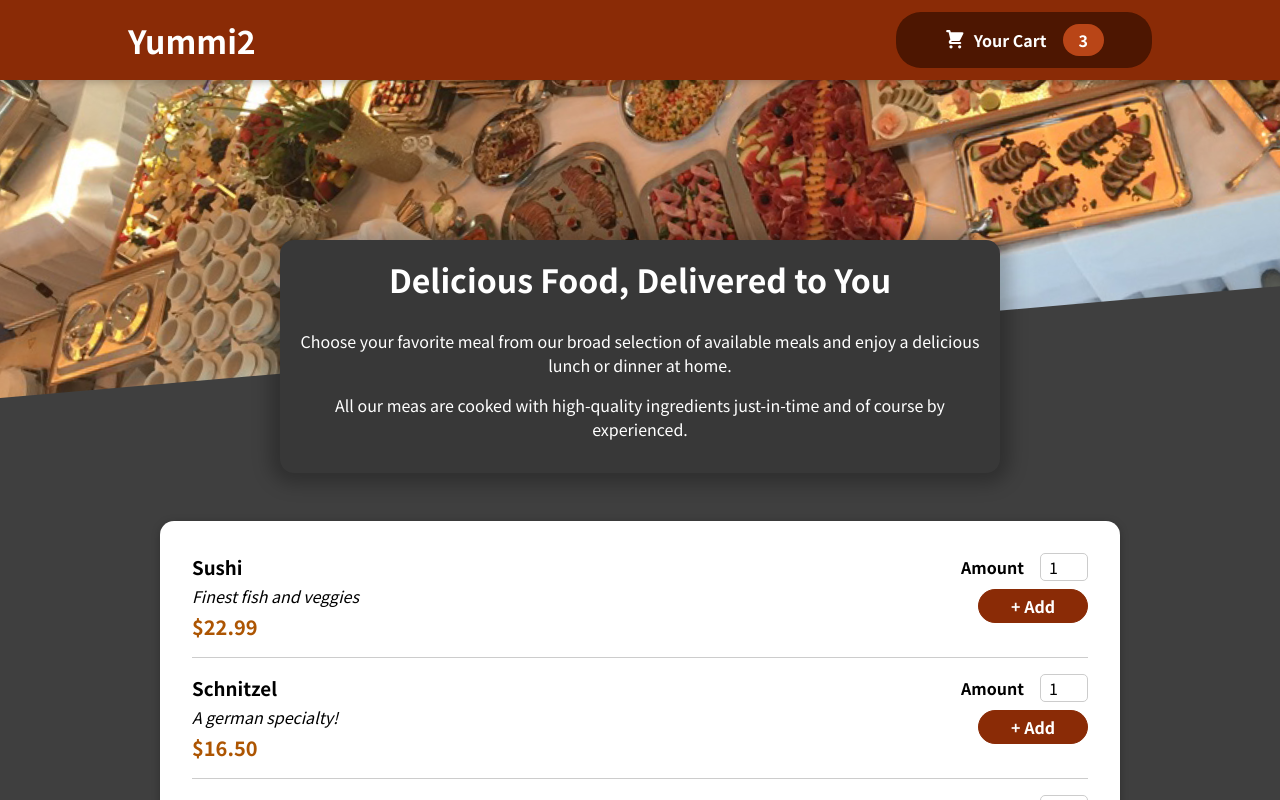
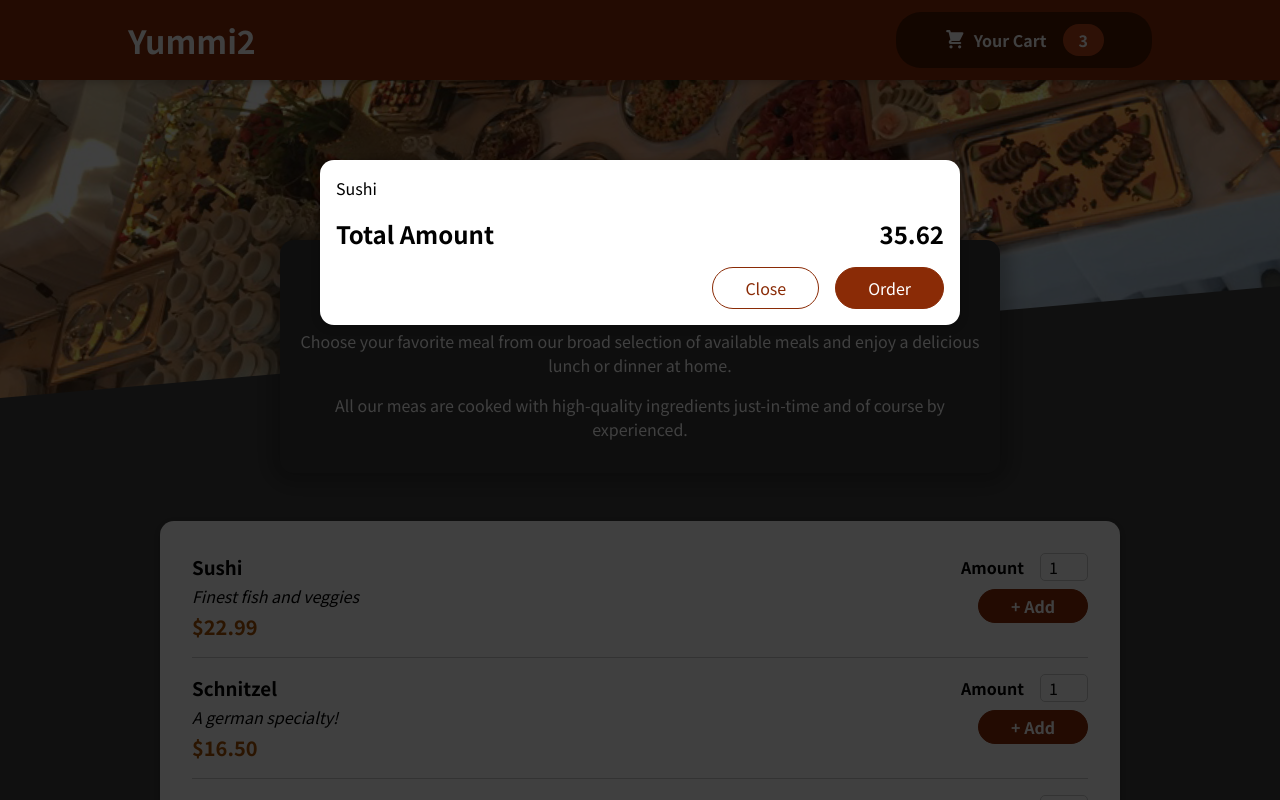
Before and after one commit to byeongjae-kang/food-order-app, a React (Create React App) app: page / in a window 1280 px wide. Shown: the top 800 px of the page. Built offline with nearby package versions, Linux system fonts and the light colour scheme.

Commit message:
import and render cart component

```diff
--- a/src/App.jsx
+++ b/src/App.jsx
@@ -1,10 +1,12 @@
 import { Fragment } from "react";
+import Cart from "./components/Cart/Cart";
 import Header from "./components/Layout/Header";
 import Meals from "./components/Meals/Meals";
 
 export default function App() {
   return (
     <Fragment>
+      <Cart />
       <Header />
       <main>
         <Meals />
```
